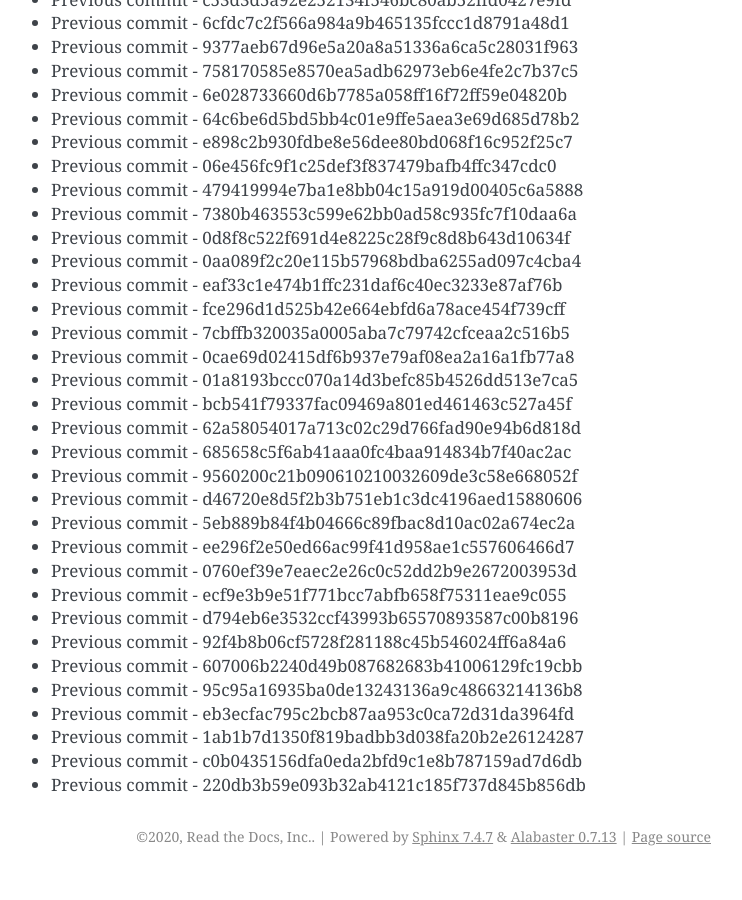
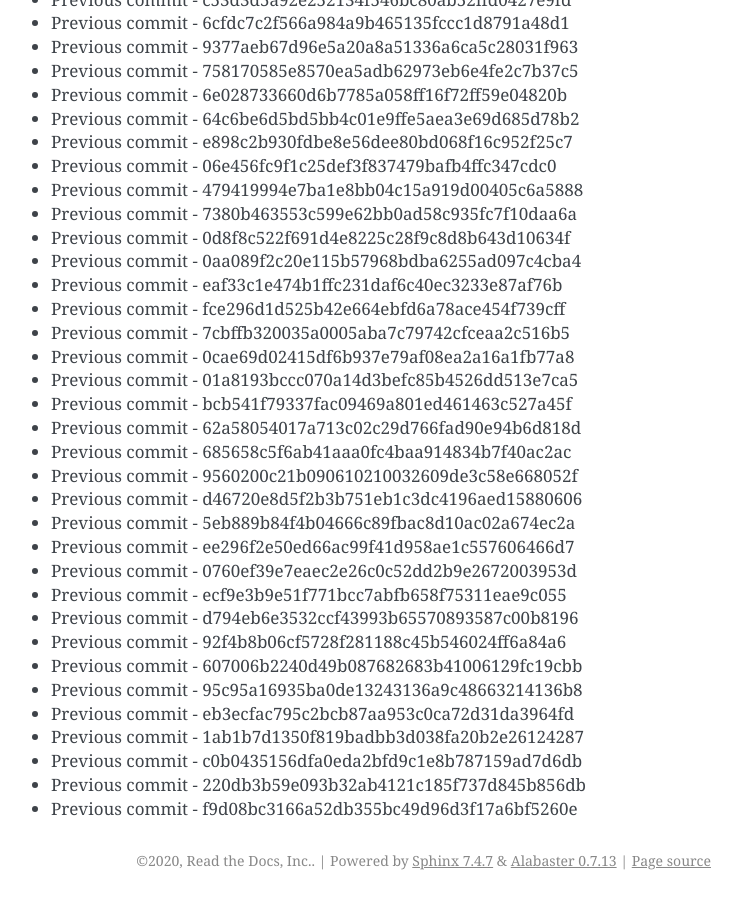
Before and after one commit to readthedocs/rtd-git-stresstest, a Sphinx documentation site: the page built from docs/updates.rst, in a window 1280 px wide and 900 px high, scrolled down 14815 px. Shown: the whole window, without its empty margins (399-1141 px from the left). Built offline with Sphinx 7.4.7, drawn with Linux system fonts in a browser that asks for light colours; before the commit the page ends 15691 px from its top, so only the background shows below that.

Commit message:
Generating commit from previous: f9d08bc3166a52db355bc49d96d3f17a6bf5260e

```diff
--- a/docs/updates.rst
+++ b/docs/updates.rst
@@ -654,3 +654,4 @@ It can be tested for any performance characteristics.
 * Previous commit - 1ab1b7d1350f819badbb3d038fa20b2e26124287
 * Previous commit - c0b0435156dfa0eda2bfd9c1e8b787159ad7d6db
 * Previous commit - 220db3b59e093b32ab4121c185f737d845b856db
+* Previous commit - f9d08bc3166a52db355bc49d96d3f17a6bf5260e
```
